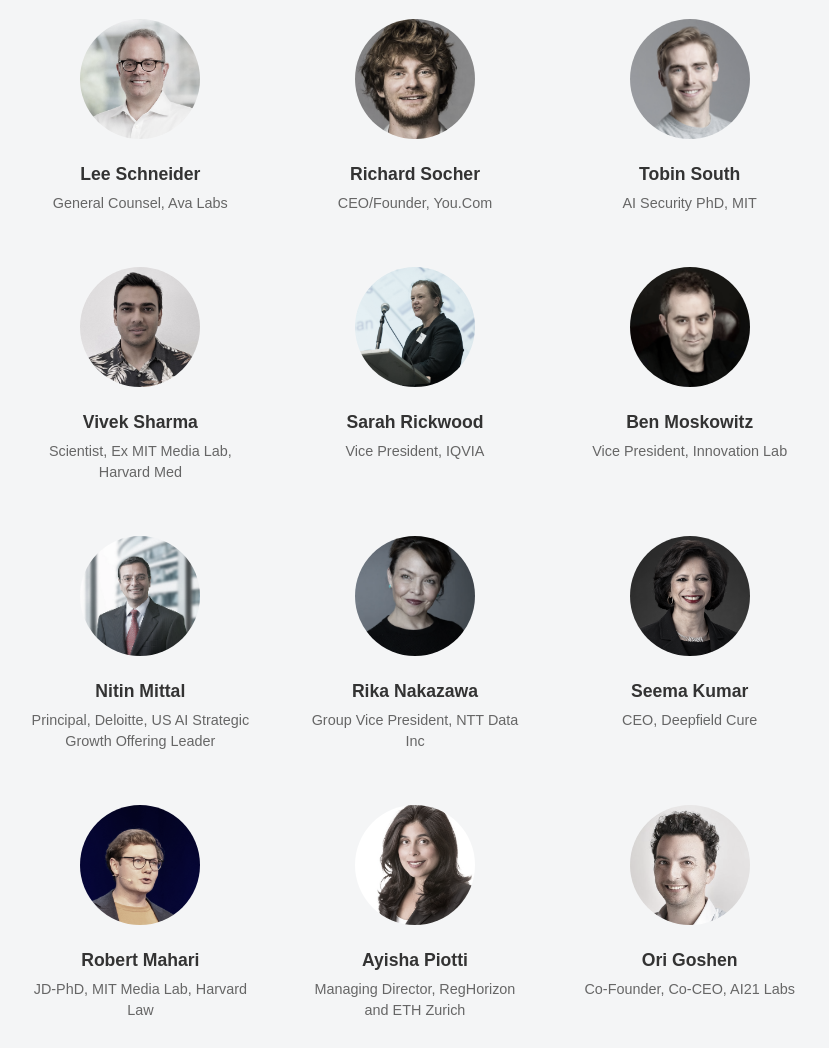
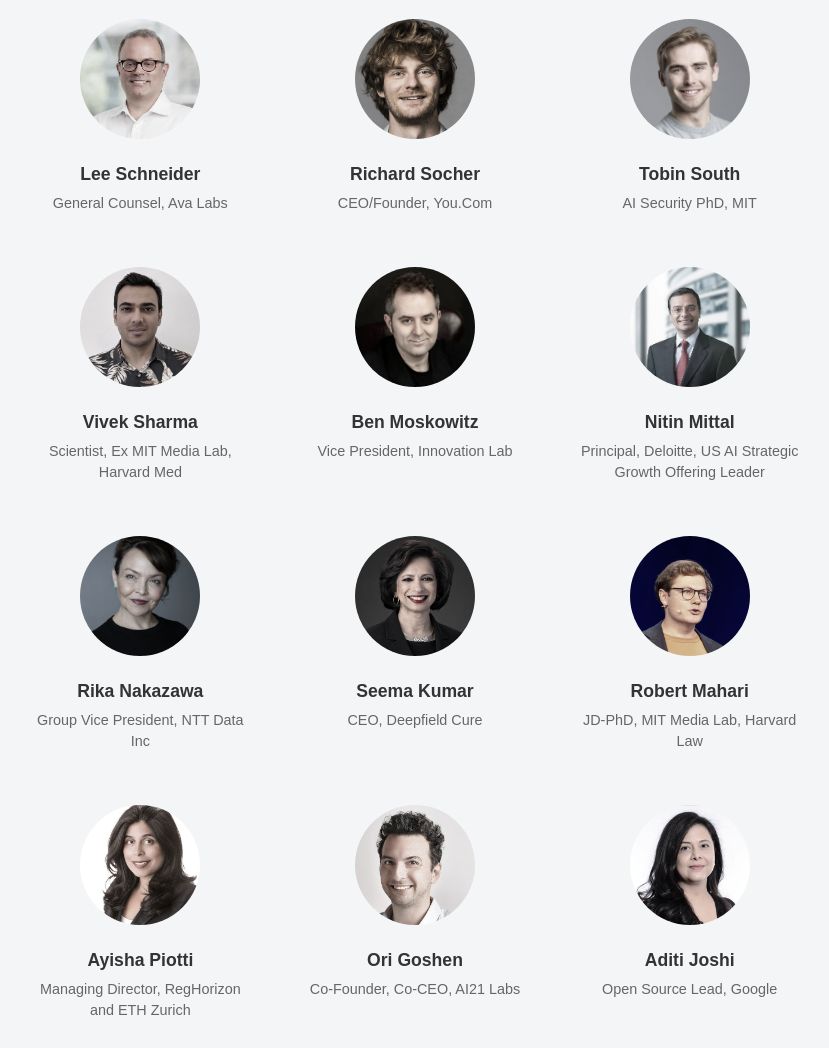
Before and after one commit to tobinsouth/LBB, a plain HTML site: page index.html in a window 1280 px wide. Shown: the part 6735-7783 px from the top of the page, without its empty margins (225-1054 px from the left). Drawn offline with Linux system fonts and the light colour scheme.

Commit message:
Update index.html

```diff
--- a/index.html
+++ b/index.html
@@ -675,12 +675,6 @@
         </div>
 
         <div class="speaker">
-          <img src="assets/img/speakers/Sarah_Rickwood.jpg" alt="Headshot">
-          <h3>Sarah Rickwood</h3>
-          <p>Vice President, IQVIA</p>
-        </div>
-
-        <div class="speaker">
           <img src="assets/img/speakers/Ben_Moskowitz.webp" alt="Headshot">
           <h3>Ben Moskowitz</h3>
           <p>Vice President, Innovation Lab</p>
```
